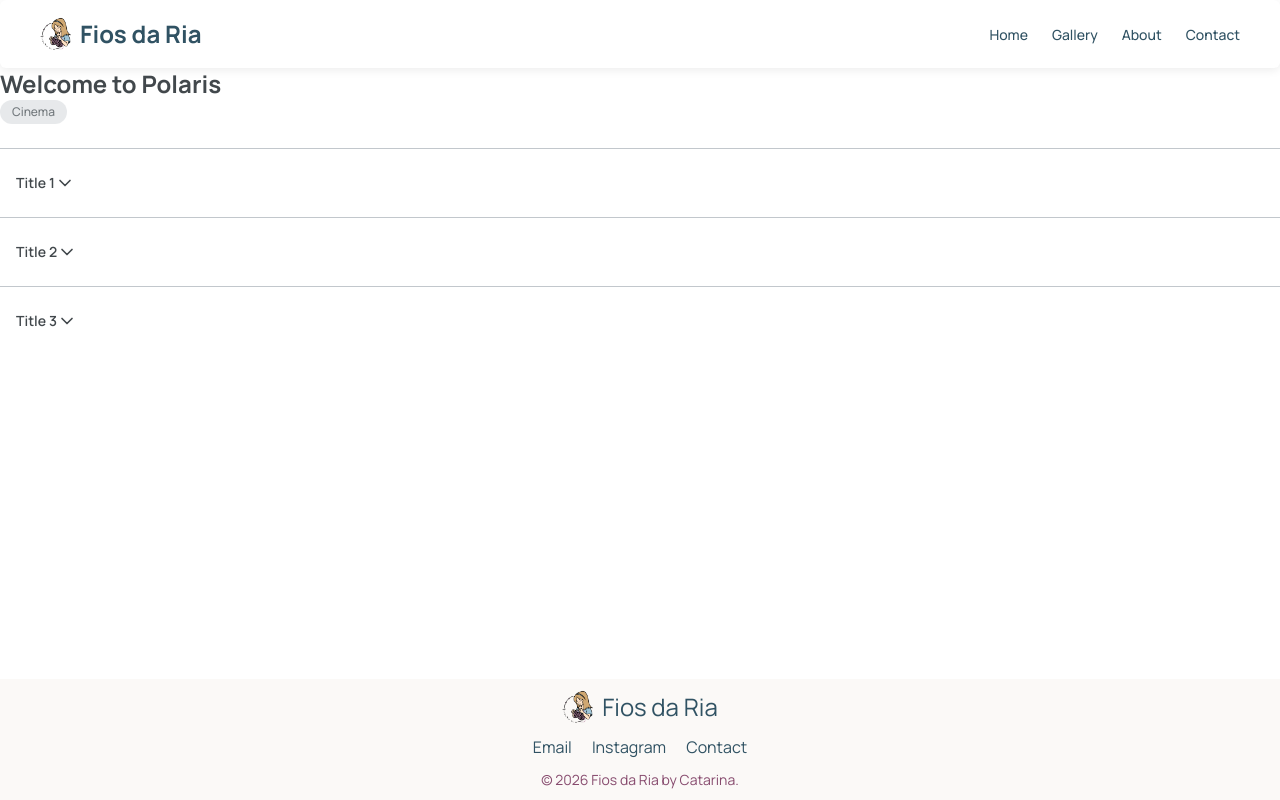
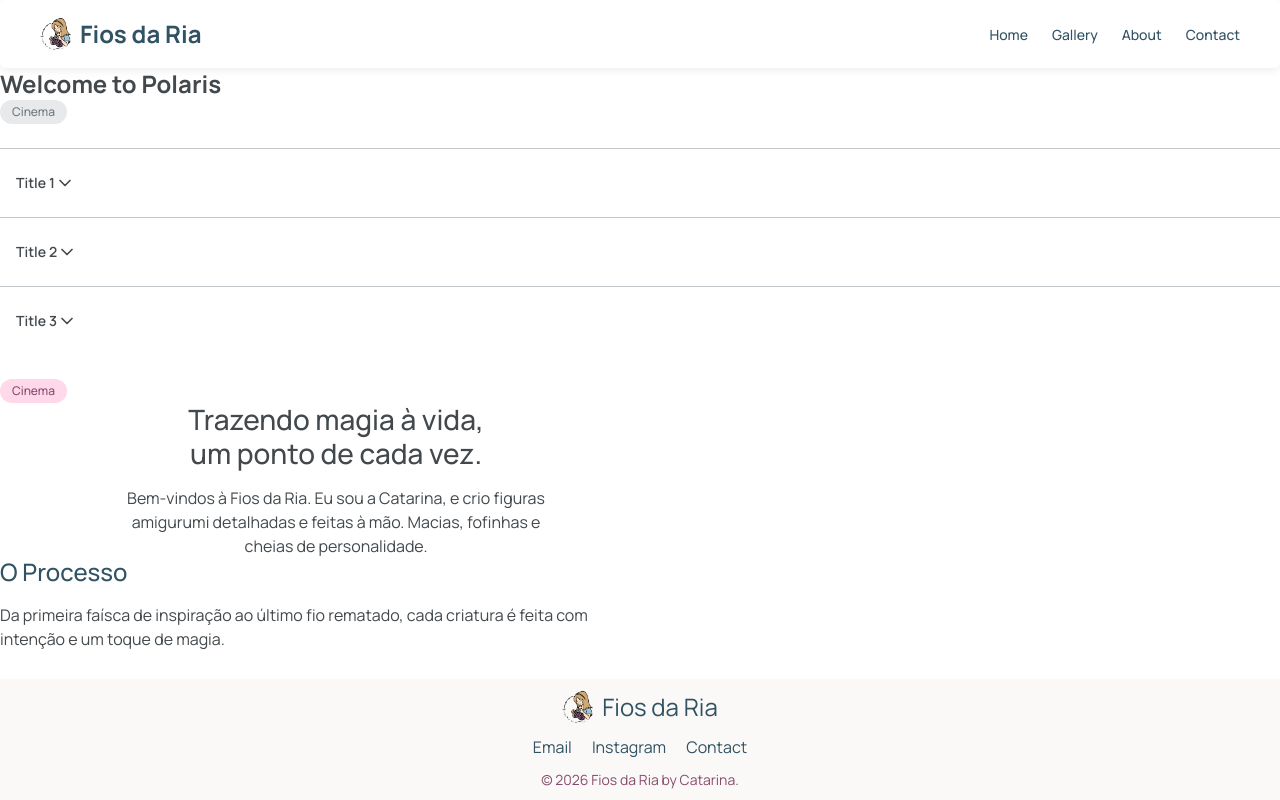
Before and after one commit to Catarina98/fios-da-ria, a Next.js app: page /en in a window 1280 px wide. Built offline with nearby package versions, Linux system fonts and the light colour scheme.

Commit message:
feat: title section component

```diff
--- a/src/app/[locale]/page.tsx
+++ b/src/app/[locale]/page.tsx
@@ -1,6 +1,12 @@
 import Accordion from '@components/ui/accordion';
 import Label from '@components/ui/label';
+import TitleSection from '@components/ui/titlesection';
 import { LabelVariant } from '@typing/components/label';
+import {
+  TitleSectionAlign,
+  TitleSectionColor,
+  TitleSectionSize,
+} from '@typing/components/titlesection';
 import { useTranslations } from 'next-intl';
 
 import '../../styles/globals.css';
@@ -23,6 +29,22 @@ export default function Home() {
       </p>
       <Label text="Cinema" variant={LabelVariant.Secondary} />
       <Accordion {...accordionData} />
+      <Label text="Cinema" variant={LabelVariant.Primary} />
+      <TitleSection
+        align={TitleSectionAlign.Center}
+        title={`Trazendo magia à vida,
+um ponto de cada vez.`}
+        subtitle={`Bem-vindos à Fios da Ria. Eu sou a Catarina, e crio figuras
+amigurumi detalhadas e feitas à mão. Macias, fofinhas e
+cheias de personalidade.`}
+      />
+      <TitleSection
+        title="O Processo"
+        titleColor={TitleSectionColor.Secondary}
+        titleSize={TitleSectionSize.Small}
+        subtitle={`Da primeira faísca de inspiração ao último fio rematado, cada criatura é feita com
+intenção e um toque de magia.`}
+      />
     </>
   );
 }
--- /dev/null
+++ b/src/components/ui/titlesection/TitleSection.scss
@@ -0,0 +1,67 @@
+.title-section-container {
+  display: flex;
+  flex-direction: column;
+  padding: 0px;
+  gap: 16px;
+  width: 100%;
+  max-width: 672px;
+  min-height: 120px;
+  box-sizing: border-box;
+
+  &.align-left {
+    align-items: flex-start;
+    text-align: left;
+  }
+
+  &.align-center {
+    align-items: center;
+    text-align: center;
+  }
+
+  .title-section-title {
+    margin: 0;
+    font-weight: 500;
+    line-height: 1.2;
+    white-space: pre-line;
+
+    &.size-sm {
+      font-size: 1.5rem;
+    }
+
+    &.size-md {
+      font-size: 1.75rem;
+    }
+
+    &.color-primary {
+      color: var(--txt-primary);
+    }
+
+    &.color-secondary {
+      color: var(--txt-secondary);
+    }
+  }
+
+  .title-section-subtitle {
+    margin: 0;
+    color: var(--txt-primary);
+    font-size: 1rem;
+    white-space: pre-line;
+  }
+}
+@media (min-width: var(--breakpoint-mobile)) {
+  .title-section-container {
+    .title-section-title {
+      &.size-sm {
+        font-size: 2rem;
+      }
+
+      &.size-md {
+        font-size: 3rem;
+      }
+    }
+
+    .title-section-subtitle {
+      font-size: 1.25rem;
+    }
+  }
+}
--- /dev/null
+++ b/src/components/ui/titlesection/TitleSection.tsx
@@ -0,0 +1,48 @@
+import { FC } from 'react';
+import {
+  TitleSectionAlign,
+  TitleSectionColor,
+  TitleSectionSize,
+  type TitleSectionType,
+} from '@typing/components/titlesection';
+import clsx from 'clsx';
+
+import './TitleSection.scss';
+
+const TitleSection: FC<TitleSectionType> = ({
+  title,
+  subtitle,
+  align = TitleSectionAlign.Left,
+  titleSize = TitleSectionSize.Medium,
+  titleColor = TitleSectionColor.Primary,
+}) => {
+  return (
+    <div
+      data-testid="title-section-component"
+      className={clsx('title-section-container', `align-${align}`)}
+    >
+      {title && (
+        <h2
+          data-testid="title-section-title"
+          className={clsx(
+            'title-section-title',
+            `size-${titleSize}`,
+            `color-${titleColor}`,
+          )}
+        >
+          {title}
+        </h2>
+      )}
+      {subtitle && (
+        <p
+          data-testid="title-section-subtitle"
+          className="title-section-subtitle"
+        >
+          {subtitle}
+        </p>
+      )}
+    </div>
+  );
+};
+
+export default TitleSection;
--- /dev/null
+++ b/src/components/ui/titlesection/index.ts
@@ -0,0 +1 @@
+export { default } from './TitleSection';
--- /dev/null
+++ b/src/types/components/titlesection.ts
@@ -0,0 +1,22 @@
+export enum TitleSectionAlign {
+  Left = 'left',
+  Center = 'center',
+}
+
+export enum TitleSectionSize {
+  Small = 'sm',
+  Medium = 'md',
+}
+
+export enum TitleSectionColor {
+  Primary = 'primary',
+  Secondary = 'secondary',
+}
+
+export type TitleSectionType = {
+  title: string;
+  subtitle?: string;
+  align?: TitleSectionAlign;
+  titleSize?: TitleSectionSize;
+  titleColor?: TitleSectionColor;
+};
```
Also changed, not shown: 1 other file (tests, documents, lock files or other folders).
